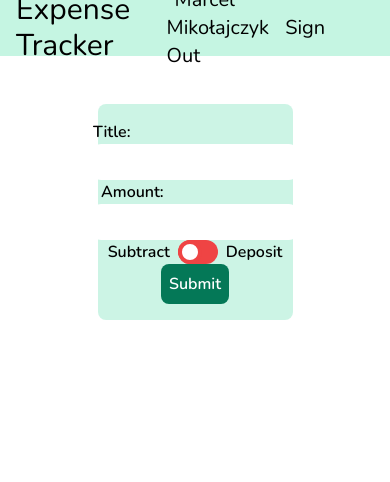
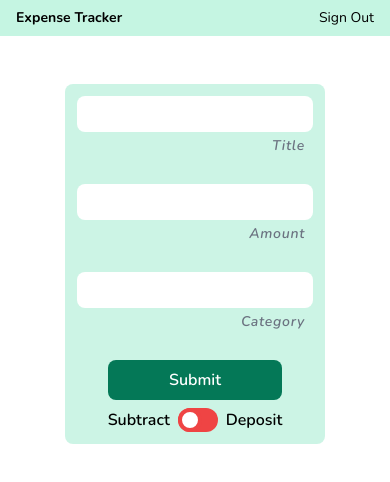
Before and after one commit to marcelpolakS19133/expense-tracker, an Angular app: page / in a window 390 px wide. Shown: the top 482 px of the page. Built offline with nearby package versions, Linux system fonts and the light colour scheme; no server answers.

Commit message:
Angular Forms and Responsive Layout

```diff
--- a/src/app/app.component.html
+++ b/src/app/app.component.html
@@ -1,7 +1,7 @@
 <app-navbar class="font-body"></app-navbar>
 <div class="font-body w-screen h-full flex flex-col items-center mt-12">
 
-  <div class="w-1/2">
+  <div class="w-2/3">
     <app-new-entry-form></app-new-entry-form>
     <app-feed></app-feed>
   </div>
--- a/src/app/app.module.ts
+++ b/src/app/app.module.ts
@@ -8,6 +8,8 @@ import { NewEntryFormComponent } from './new-entry-form/new-entry-form.component
 import { NavbarComponent } from './navbar/navbar.component';
 
 import { HttpClientModule } from '@angular/common/http';
+
+import { FormsModule, ReactiveFormsModule } from '@angular/forms';
 
 @NgModule({
   declarations: [
@@ -20,6 +22,8 @@ import { HttpClientModule } from '@angular/common/http';
     BrowserModule,
     AppRoutingModule,
     HttpClientModule,
+    FormsModule,
+    ReactiveFormsModule
   ],
   providers: [],
   bootstrap: [AppComponent]
--- a/src/app/navbar/navbar.component.html
+++ b/src/app/navbar/navbar.component.html
@@ -1,12 +1,12 @@
-<div class="h-14 bg-green-300 bg-opacity-40 flex content-center justify-between">
+<div class="h-full pb-2 pt-2 md:h-14 bg-green-300 bg-opacity-40 flex items-center flex-row content-center justify-between">
 
-    <span class="text-3xl ml-4 self-center">Expense Tracker</span>
+    <span class="text-sm font-bold md:text-3xl ml-4 self-center">Expense Tracker</span>
 
     <!-- ngIf (zalogowany) to inny div na essie -->
 
-    <div class="self-center mr-8">
-        <span class="ml-2 mr-2 text-xl">Marcel Mikołajczyk</span>
-        <a href="/" class="ml-2 mr-2 text-xl">Sign Out</a>
+    <div class="flex items-center flex-row self-center mr-4">
+        <span class="hidden md:visible md:ml-2 md:mr-2 text-xl">Marcel Mikołajczyk</span>
+        <a href="/" class="ml-2 text-sm md:text-xl">Sign Out</a>
     </div>
 
 </div>
--- a/src/app/new-entry-form/new-entry-form.component.html
+++ b/src/app/new-entry-form/new-entry-form.component.html
@@ -1,25 +1,44 @@
 <div class="w-full rounded-lg bg-green-400 bg-opacity-25">
 
-  <div class="p-4 flex flex-col align-middle lg:flex-row justify-between items-center">
-    <div>
-      <label for="title" class="mr-2 font-semibold" >Title:</label>
-      <input type="text" name="title" id="title" class="h-9 rounded-lg" #title>
+  <form [formGroup]="expenseForm" (ngSubmit)="onSubmit()"
+    class="grid md:grid-cols-3 lg:grid-cols-4">
+
+
+    <div class="flex flex-col p-3">
+
+      <input type="text" name="title" id="title" class="h-9 pl-2 rounded-lg" formControlName="title" #title>
+      <label for="title"
+        class="m-1 mr-2 text-sm font-semibold text-gray-500 tracking-wider italic self-end">Title</label>
     </div>
 
-    <div>
-      <label for="amount" class="ml-2 mr-2 font-semibold">Amount:</label>
-      <input type="number" name="amount" id="amount" class="h-9 rounded-lg" #price>
+    <div class="flex flex-col p-3 md:pl-0">
+      <input type="number" name="amount" id="amount" class="h-9 pl-2 rounded-lg" formControlName="price" #price>
+      <label for="amount"
+        class="m-1 mr-2 text-sm font-semibold text-gray-500 tracking-wider italic self-end">Amount</label>
     </div>
 
+
+    <div class="flex flex-col p-3 md:pl-0">
+      <input type="text" name="category" id="category" class="h-9 pl-2 rounded-lg" formControlName="category" #category>
+      <label for="category"
+        class="m-1 mr-2 text-sm font-semibold text-gray-500 tracking-wider italic self-end">Category</label>
+    </div>
+
+
+    <div class="flex flex-col p-3 md:pl-0 items-center md:col-start-2 lg:col-start-auto">
+      <div>
+        <button type="submit"
+        class="bg-green-700 text-white font-semibold hover:bg-blue-500 duration-300 w-full p-2 rounded-lg mb-2">Submit</button>
         <div class="flex items-center">
           <label for="toggle" class="mr-2 font-semibold">Subtract</label>
           <div class="relative inline-block w-10 mr-2 align-middle select-none transition duration-200 ease-in">
-        <input type="checkbox" name="toggle" id="toggle" #deposit
+            <input type="checkbox" name="toggle" id="toggle" formControlName="deposit" #deposit
               class="toggle-checkbox absolute block w-6 h-6 rounded-full bg-white border-red-500 border-4 appearance-none cursor-pointer focus:outline-none" />
             <label for="toggle"
               class="toggle-label block overflow-hidden h-6 rounded-full bg-red-500 cursor-pointer"></label>
           </div>
           <label for="toggle" class="font-semibold">Deposit</label>
+        </div>
 
 
 
@@ -27,11 +46,18 @@
 
 
 
-    <button (click)="add(title.value, price.value, deposit.checked); title.value=''; title.value=''" class="bg-green-700 text-white font-semibold hover:bg-blue-500 duration-300  p-2 rounded-lg">Submit</button>
-
 
 
     </div>
 
 
+
+    <!-- <button (click)="add(title.value, price.value, deposit.checked); title.value=''; title.value=''" class="bg-green-700 text-white font-semibold hover:bg-blue-500 duration-300  p-2 rounded-lg">Submit</button> -->
+
+
+
+
+  </form>
+
+
 </div>
--- a/src/app/new-entry-form/new-entry-form.component.ts
+++ b/src/app/new-entry-form/new-entry-form.component.ts
@@ -3,6 +3,7 @@ import { ExpensesService } from '../expenses.service';
 import { Expense } from '../models/expense';
 import { Account } from '../models/account';
 import { BehaviorSubject } from 'rxjs';
+import { FormBuilder, FormGroup } from '@angular/forms';
 
 @Component({
   selector: 'app-new-entry-form',
@@ -11,21 +12,26 @@ import { BehaviorSubject } from 'rxjs';
 })
 export class NewEntryFormComponent implements OnInit {
 
-  constructor(private expenseService: ExpensesService) { }
+  constructor(private expenseService: ExpensesService, private formBuilder: FormBuilder) { }
 
-  add(title: string, price: string, deposit: boolean){
-    var priceNum = Number(price);
+  expenseForm: FormGroup = this.formBuilder.group({
+    price: '',
+    title: '',
+    deposit: false,
+    category: ''
+  });
 
-    if(!deposit){
-      priceNum=priceNum*-1;
+  onSubmit(): void {
+    var tmpExpense = this.expenseForm.value;
+
+    tmpExpense['price'] = Number.parseFloat(tmpExpense['price']);
+
+    if (!tmpExpense['deposit']){
+      tmpExpense['price'] = tmpExpense['price']*-1;
     }
-    const expense: Expense = {
-      id: '',
-      title: title,
-      price: priceNum,
-      category: 'hardcoded'
-    }
-    this.expenseService.addExpense(expense);
+
+    this.expenseService.addExpense(tmpExpense);
+
   }
 
   ngOnInit(): void {
```
Lines whose indentation alone changed are shown as unchanged.
